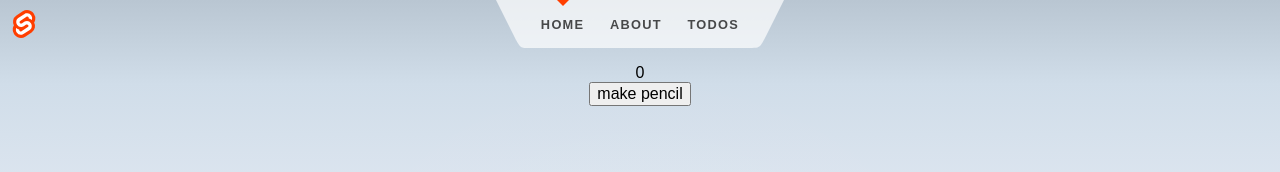
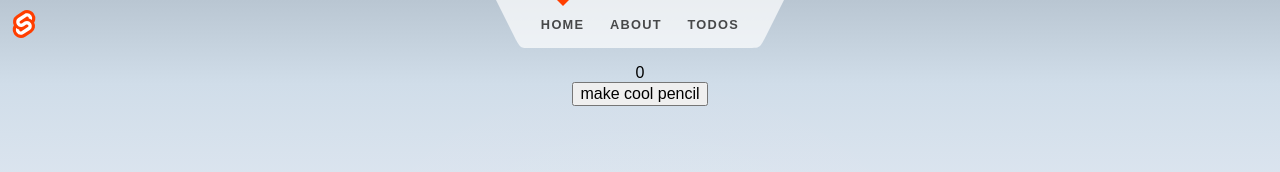
Before and after one commit to ebtrinh/myapp, a SvelteKit app: page / in a window 1280 px wide. Shown: the top 172 px of the page. Built offline with nearby package versions, Linux system fonts and the light colour scheme.

Commit message:
pencil cool

```diff
--- a/src/routes/+page.svelte
+++ b/src/routes/+page.svelte
@@ -10,7 +10,7 @@
 <section>
 	{pencils}
 	<button on:click={makePencil}>
-	make pencil
+	make cool pencil
 	</button>
 </section>
 
```
